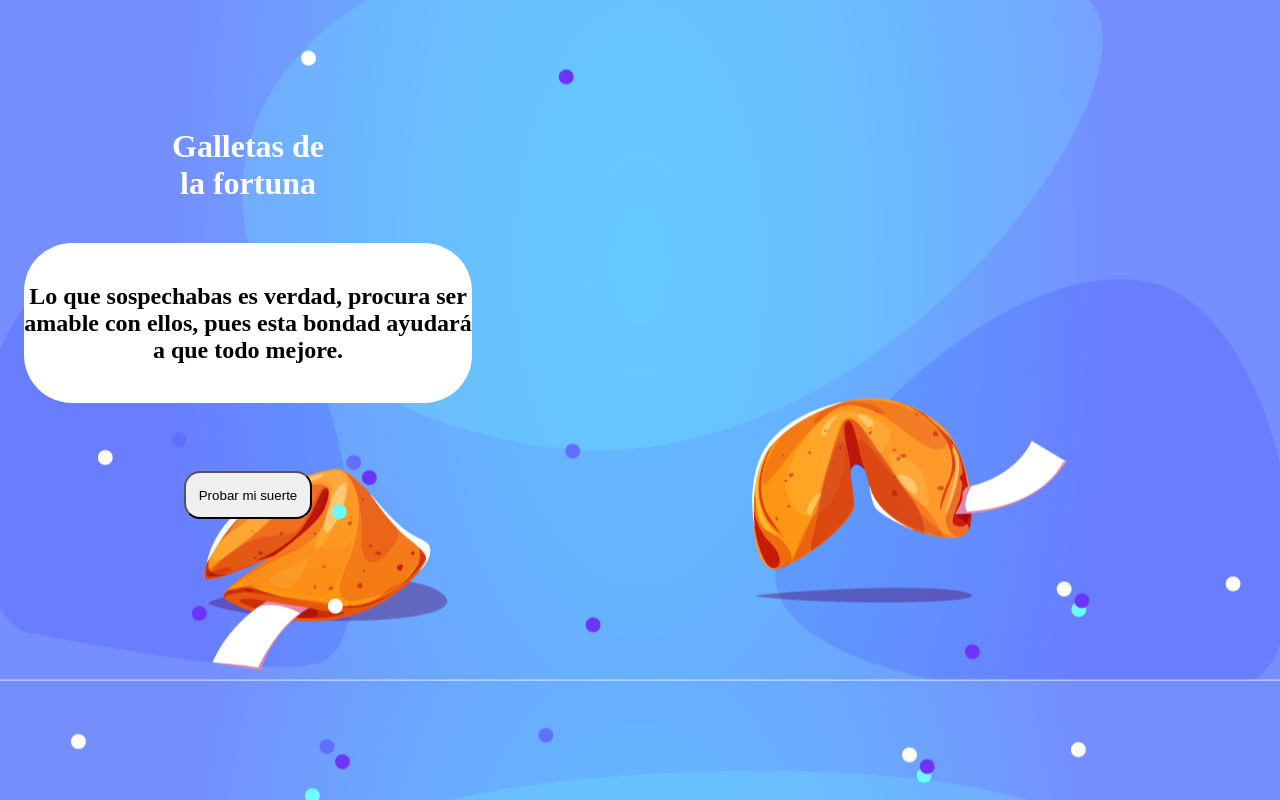
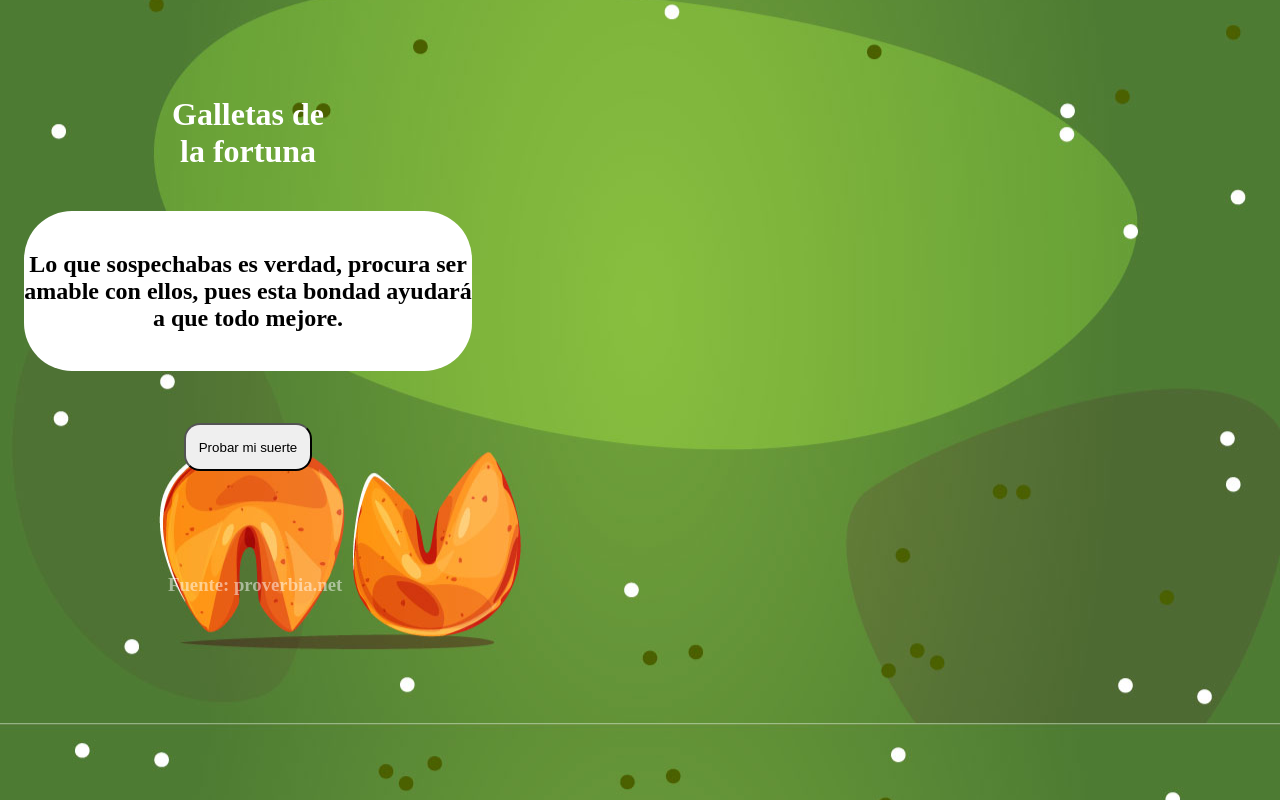
Before and after one commit to JGV-07/FortuneCookieJGV, a React (Vite) app: page / in a window 1280 px wide. Built offline with nearby package versions, Linux system fonts and the light colour scheme.

Commit message:
cambio de background random

```diff
--- a/src/App.jsx
+++ b/src/App.jsx
@@ -1,22 +1,45 @@
 import './App.css';
 import phrases from './data/phrases.json';
 import FortuneCookie from './components/FortuneCookie';
+import FortuneCookieAutor from './components/FortuneCookieAutor';
 import { useState } from 'react';
 
 function App() {
 
+  const backgrounds = ["url(/img/fondo1.jpeg)", "url(/img/fondo2.jpeg)", "url(/img/fondo3.jpeg)", "url(/img/fondo4.jpeg)"]
+
+  const [image, setImage] = useState(0);
+  const changeBackground = () => {
+    const randomBackgroundIndex = Math.floor(Math.random() * backgrounds.length);
+    setImage(randomBackgroundIndex)
+  }
   const [text, setText] = useState(0);
 
   const changeMessage = () => {
     const randomIndex = Math.floor(Math.random() * phrases.length);
-    setText(randomIndex);
-  };
+    setText(randomIndex)
+  }
+
+  const ButtonClick = () => {
+    changeMessage();
+    changeBackground();
+  }
+
+  document.body.style = `
+    background-image: ${backgrounds[image]};
+    background-size: cover;
+    background-position: center;
+  `
+
 
   return (
     <div className="App">
       <h1 className="title">Galletas de la fortuna</h1>
-      <FortuneCookie data={phrases[text]} />
-      <button onClick={changeMessage}>Probar mi suerte</button>
+      <FortuneCookie
+      data={phrases[text]}
+      />
+      <button onClick={ButtonClick}>Probar mi suerte</button>
+      <FortuneCookieAutor data={phrases[text]} />
     </div>
   );
 }
--- /dev/null
+++ b/src/components/FortuneCookieAutor.jsx
@@ -0,0 +1,8 @@
+const FortuneCookieAutor = ({data}) => {
+
+    return (
+        <h3 className="author"> Fuente: {data.author}</h3>
+    )
+}
+
+export default FortuneCookieAutor
--- a/src/index.css
+++ b/src/index.css
@@ -1,7 +1,7 @@
-body {
+/* body {
     background-image: url(/img/fondo4.jpeg);
     background-position: center;
-}
+} */
 
 .title{
     /* background-color: aliceblue; */
@@ -10,7 +10,7 @@ body {
     align-items: center;
     text-align: center;
     justify-content: center;
-    margin-top: 8rem;
+    margin-top: 6rem;
     width: 10rem;
     margin-left: 10rem;
 }
@@ -40,6 +40,16 @@ button {
     width: 8rem;
     border-radius: 1rem;
     transition: 0.5s ease-in-out;
-    margin-top: 3rem;
+    margin-top: 2rem;
     margin-left: 11rem;
 }
+
+.author{
+    margin-top: 6.4rem;
+    margin-left: 10rem;
+    color: rgba(255, 255, 255, 0.5);
+}
+
+@media (max-width: 1080px) {
+
+  }
```
Also changed, not shown: src/components/Backgrounds.jsx (deleted, +0 -12 lines), src/components/FortuneCookie.jsx (line endings or trailing spaces).
